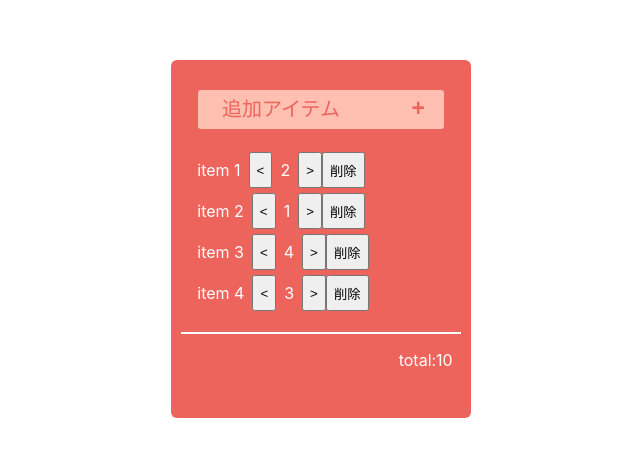
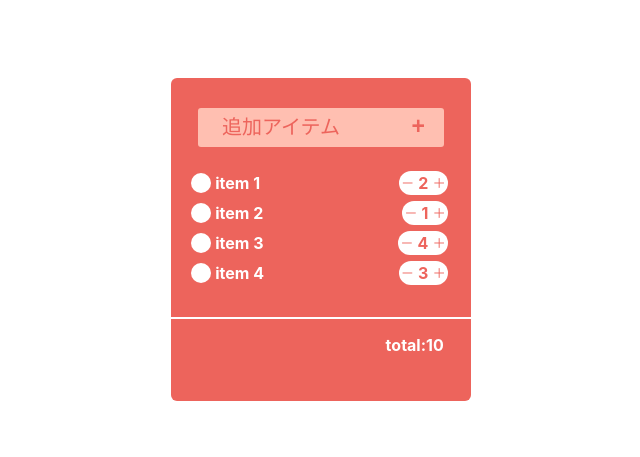
Before and after one commit to boon2187/shopping_list, a React (Create React App) app: page / in a window 1280 px wide. Shown: the part 161-618 px from the top of the page, without its empty margins (319-959 px from the left). Built offline with nearby package versions, Linux system fonts and the light colour scheme.

Commit message:
もうすべての見た目を整えた。最後、トータル数の位置決めがかっこ悪い…

```diff
--- a/src/App.css
+++ b/src/App.css
@@ -79,11 +79,17 @@
 }
 
 .shopping-items p {
-  padding: 8px;
+  padding: 2px;
   margin: 0;
-  text-align: right;
+  text-align: left;
 }
 
 .item-row {
   margin: 5px 0;
 }
+
+.total-area {
+  text-align: right;
+  font-weight: bold;
+  margin-right: 27px;
+}
--- a/src/App.js
+++ b/src/App.js
@@ -107,7 +107,9 @@ useEffect(() => {
                 )
               })}
             </ul>
-            <hr className="divider" />
+          </div>
+          <hr className="divider" />
+          <div className="total-area">
             <p>total:{itemTotal}</p>
           </div>
         </div>
--- a/src/compontents/Item.js
+++ b/src/compontents/Item.js
@@ -6,11 +6,13 @@ const Item = (props) => {
 
   return (
     <div className='item-component-item'>
-      <p>{itemName}</p>
-      <button onClick={() => decreaseQuantity(index)}>{"<"}</button>
-      <p>{quantity}</p>
-      <button onClick={() => increaseQuantity(index)}>{">"}</button>
-      <button onClick={() => deleteShopItem(index)}>削除</button>
+      <button className='item-delete-button' onClick={() => deleteShopItem(index)}></button>
+      <p className='item-name'>{itemName}</p>
+      <div className='item-quantities'>
+        <button onClick={() => decreaseQuantity(index)}>－</button>
+        <p>{quantity}</p>
+        <button onClick={() => increaseQuantity(index)}>＋</button>
+      </div>
     </div>
   )
 }
--- a/src/compontents/item.css
+++ b/src/compontents/item.css
@@ -1,3 +1,41 @@
 .item-component-item {
     display: flex;
+    margin: 6px 0;
+    font-weight: bold;
 }
+
+.item-component-item li{
+    width: 100%;
+}
+
+.item-component-item .item-name {
+    flex-grow: 1;
+}
+
+.item-quantities {
+    display: flex;
+    background-color: white;
+    color: #ED645C;
+    border-radius: 50vh;
+    margin: 0 5px;
+}
+
+.item-quantities button {
+    background: transparent;
+    color: #ED645C;
+    border-radius: 50vh;
+    border: none;
+    padding: 2px;
+    cursor: pointer;
+}
+
+.item-delete-button {
+    background: white;
+    border-radius: 50%;
+    width: 20px;
+    height: 20px;
+    border: none;
+    font-weight: bold;
+    margin: auto 2px;
+    cursor: pointer;
+}
```
